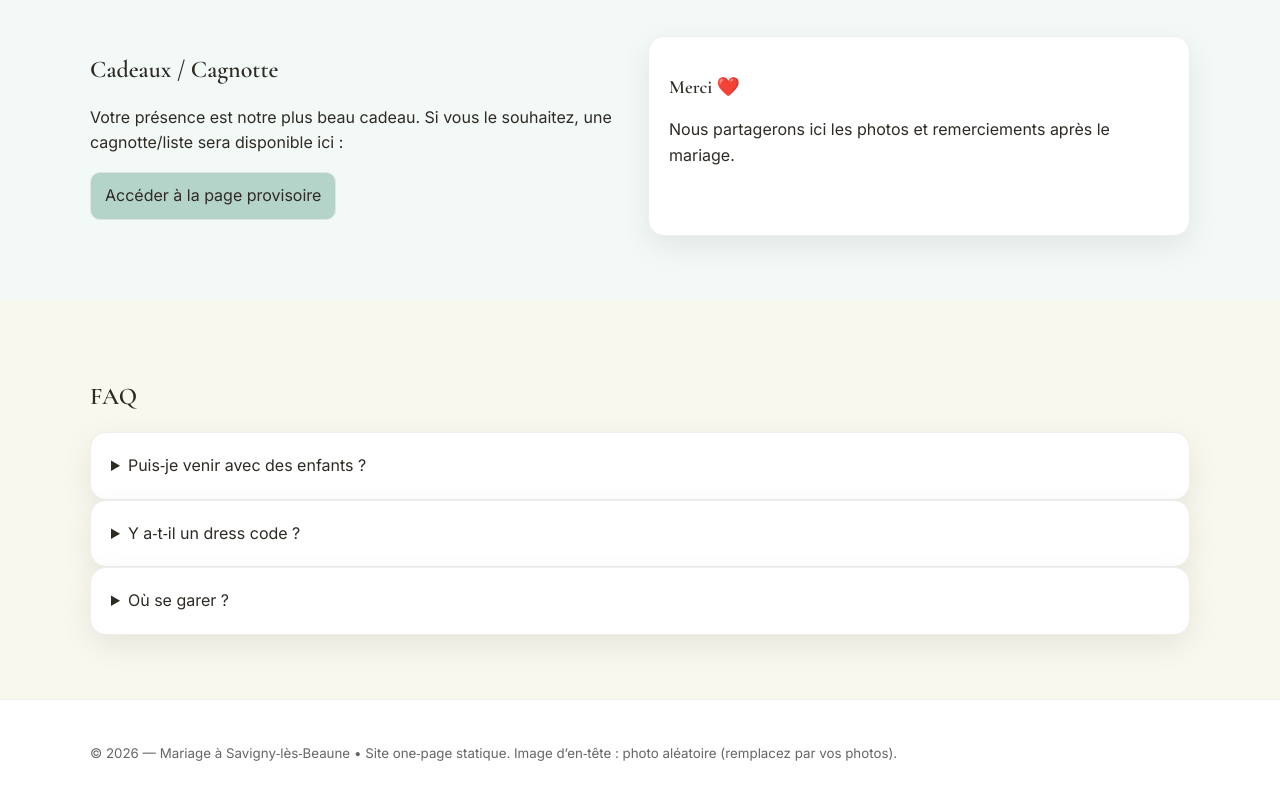
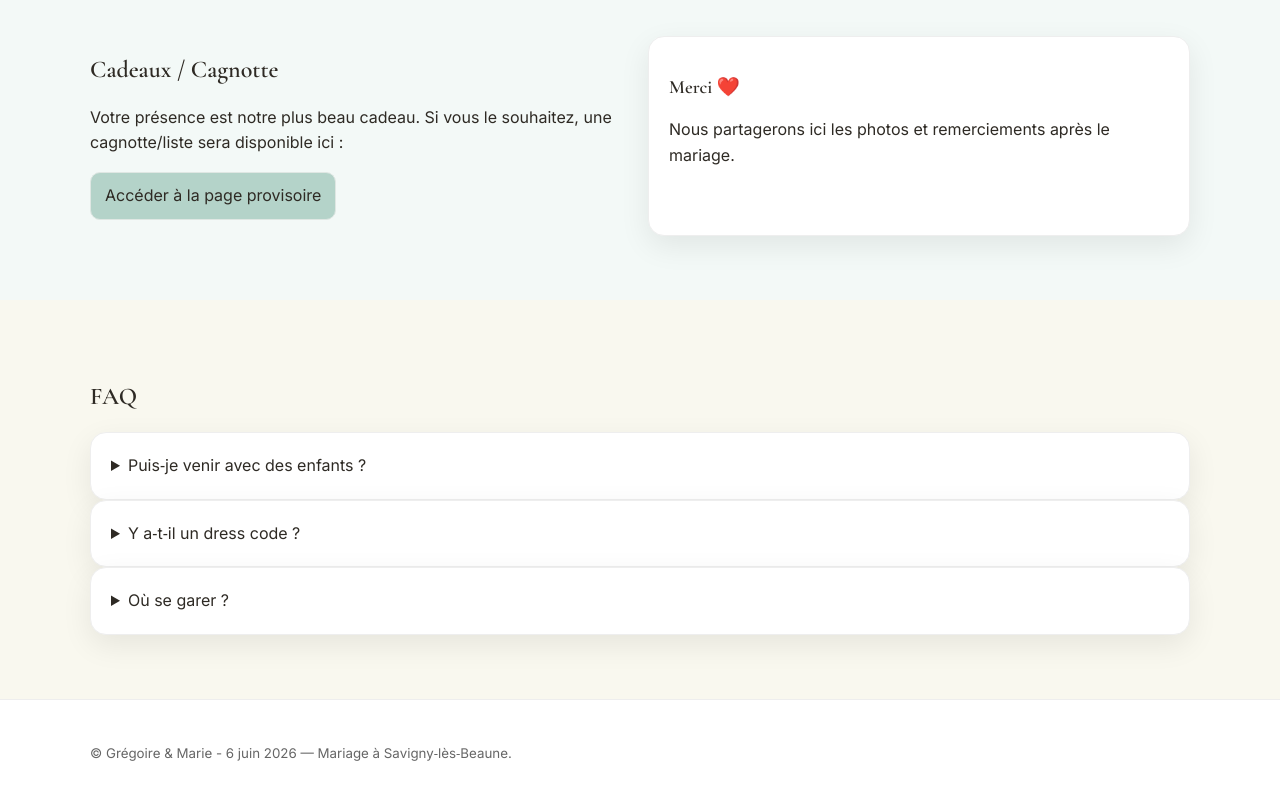
Before and after one commit to GregoireRichar/mariage_marie_gregoire, a plain HTML site: page index.html in a window 1280 px wide. Shown: the part 3011-3811 px from the top of the page. Drawn offline with nearby package versions, Linux system fonts and the light colour scheme.

Commit message:
footnote update

```diff
--- a/index.html
+++ b/index.html
@@ -249,7 +249,7 @@
 
   <footer>
     <div class="wrap">
-      <small class="muted">© 2026 — Mariage à Savigny‑lès‑Beaune • Site one‑page statique. Image d’en‑tête : photo aléatoire (remplacez par vos photos).</small>
+      <small class="muted">© Grégoire & Marie - 6 juin 2026 — Mariage à Savigny‑lès‑Beaune.</small>
     </div>
   </footer>
 
```
